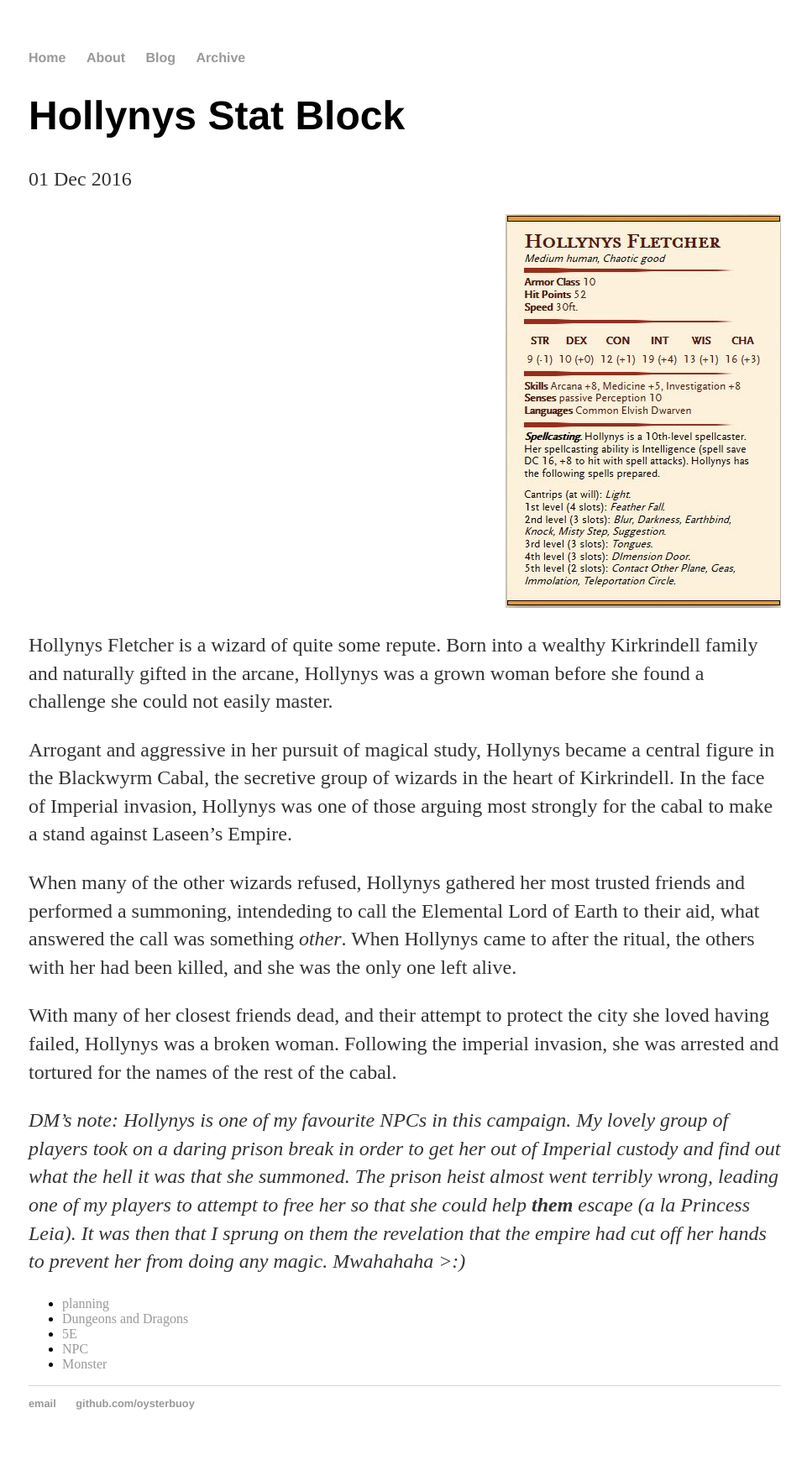
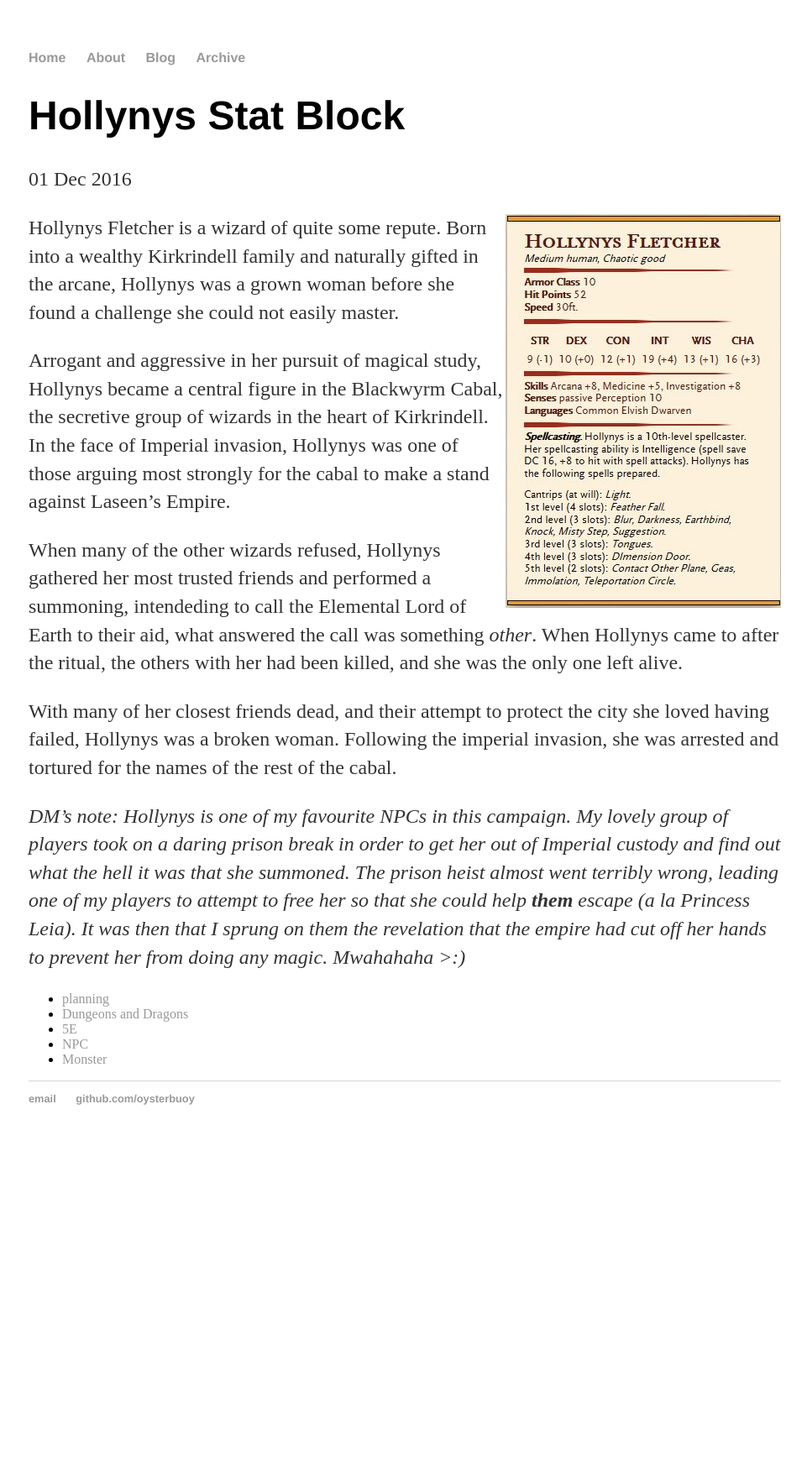
Before and after one commit to OysterBuoy/OysterBuoy.github.io, a Jekyll site: the page built from _posts/2016-12-1-Hollynys-stats.md, in a window 1280 px wide. Shown: the whole page at 84% size, without its empty margins (158-1119 px from the left). Built offline with Jekyll 4.4.1, drawn with Linux system fonts in a browser that asks for light colours; after the commit the page ends 1376 px from its top, so only the background shows below that.

Commit message:
Update 2016-12-1-Hollynys-stats.md

```diff
--- a/_posts/2016-12-1-Hollynys-stats.md
+++ b/_posts/2016-12-1-Hollynys-stats.md
@@ -4,12 +4,7 @@ title: Hollynys Stat Block
 tags: [planning, Dungeons and Dragons, 5E, NPC, Monster]
 categories: [Trial by Incarceration, Fifth Edition]
 ---
-
-<div align="right" position="absolute">
-<img position="absolute" float="right" src="https://oysterbuoy.github.io/assets/Hollynys-Fletcher.JPG" alt="Hollynys stat block">
-</div>
-
-Hollynys Fletcher is a wizard of quite some repute. Born into a wealthy Kirkrindell family and naturally gifted in the arcane, Hollynys was a grown woman before she found a challenge she could not easily master.
+<img position="absolute" align="right" src="https://oysterbuoy.github.io/assets/Hollynys-Fletcher.JPG" alt="Hollynys stat block"> Hollynys Fletcher is a wizard of quite some repute. Born into a wealthy Kirkrindell family and naturally gifted in the arcane, Hollynys was a grown woman before she found a challenge she could not easily master.
 
 Arrogant and aggressive in her pursuit of magical study, Hollynys became a central figure in the Blackwyrm Cabal, the secretive group of wizards in the heart of Kirkrindell. In the face of Imperial invasion, Hollynys was one of those arguing most strongly for the cabal to make a stand against Laseen's Empire.
 
```
